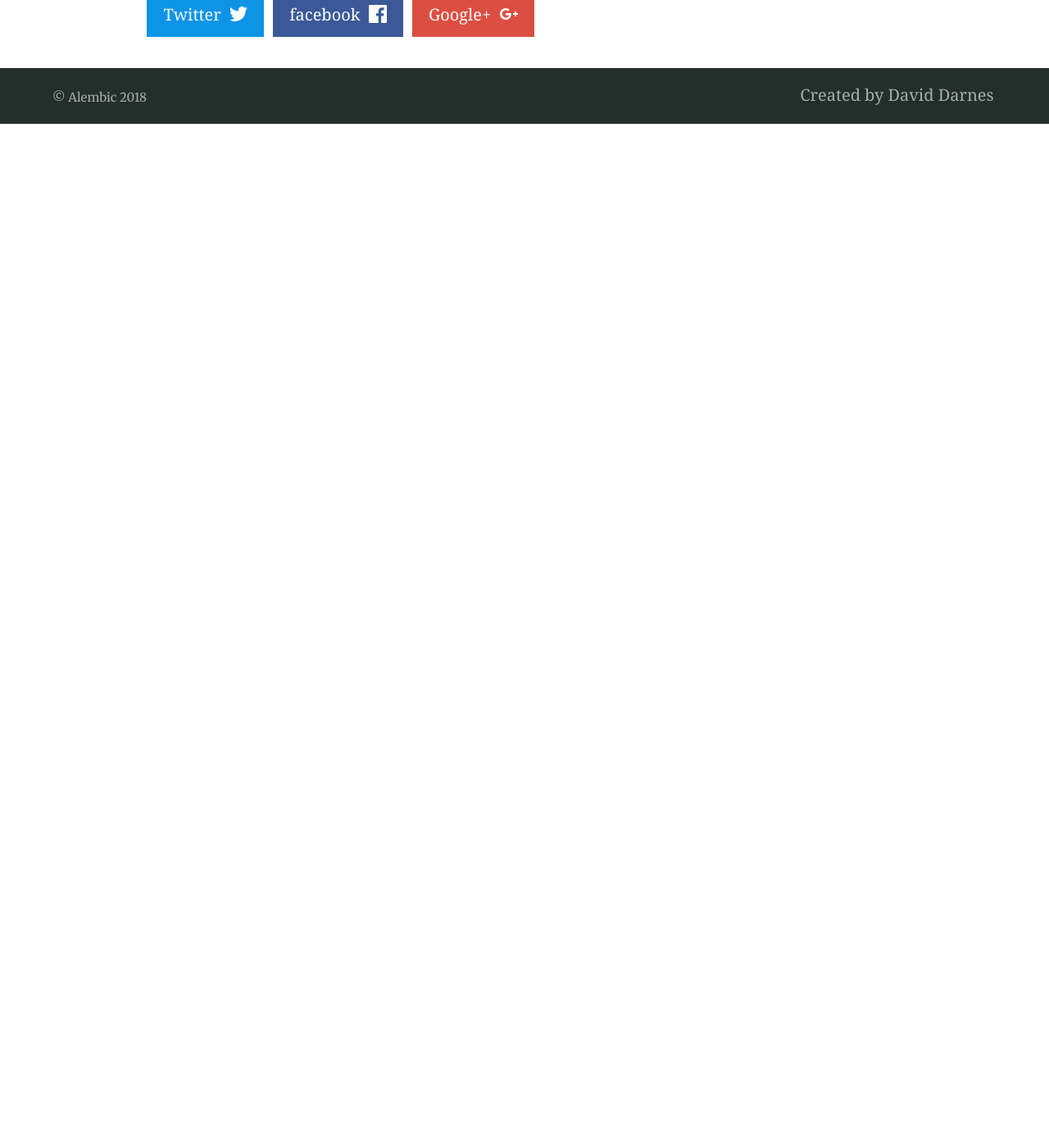
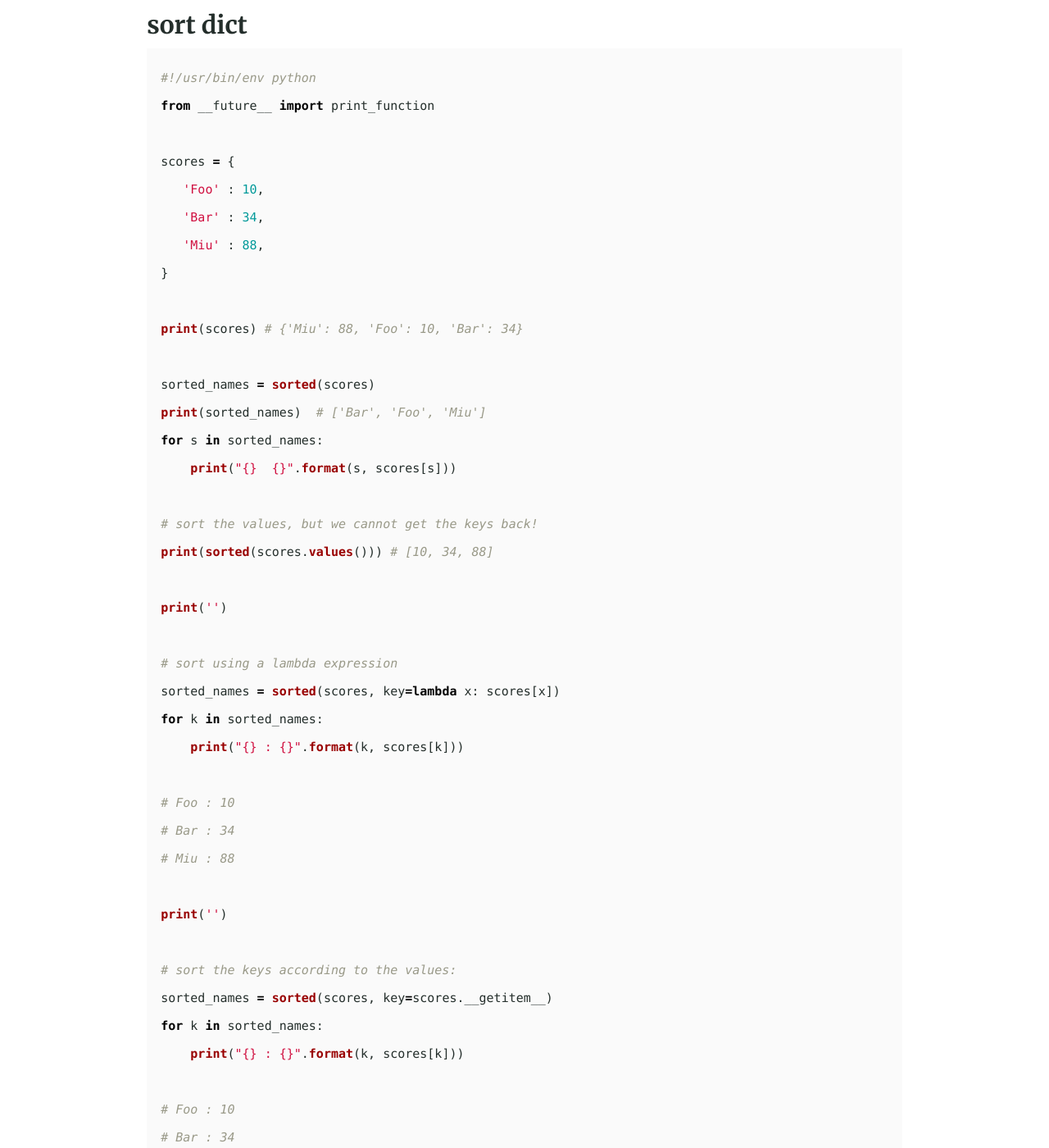
Before and after one commit to wudixm/wudixm.github.io, a Jekyll site: the page built from _posts/2018-04-19-Python.md, in a window 1280 px wide and 1400 px high, scrolled down 6048 px. Shown: the whole window at 82% size. Built offline with Jekyll 4.4.1, drawn with Linux system fonts in a browser that asks for light colours; our own code applies the rules of GitHub Pages for plain Markdown files; before the commit the page ends 6199 px from its top, so only the background shows below that; some of the changed text lies outside the part shown.

Commit message:
add python sort dict and json loads method

````diff
--- a/_posts/2018-04-19-Python.md
+++ b/_posts/2018-04-19-Python.md
@@ -1,4 +1,4 @@
-# 三元运算符
+### 三元运算符
 
 三元运算符通常在Python里被称为条件表达式，这些表达式基于真(true)/假(false)的条件判断，在Python 2.4以上才有了三元操作。
 
@@ -61,8 +61,6 @@ print((1 / 0, 2)[condition])
 ```
 
 这是因为在元组中是先建数据，然后用True(1)/False(0)来索引到数据。 而`if-else`条件表达式遵循普通的`if-else`逻辑树， 因此，如果逻辑中的条件异常，或者是重计算型（计算较久）的情况下，最好尽量避免使用元组条件表达式。
-
-
 
 ### str 的split 和 rsplit
 
@@ -183,3 +181,82 @@ urllib.urlretrieve(xml_file_url, filename=file_name)
 with gzip.open(file_name, 'rb') as xml_file:
 	...
 ```
+
+### sort dict
+
+```python
+#!/usr/bin/env python
+from __future__ import print_function
+
+scores = {
+   'Foo' : 10,
+   'Bar' : 34,
+   'Miu' : 88,
+}
+
+print(scores) # {'Miu': 88, 'Foo': 10, 'Bar': 34}
+
+sorted_names = sorted(scores)
+print(sorted_names)  # ['Bar', 'Foo', 'Miu']
+for s in sorted_names:
+    print("{}  {}".format(s, scores[s]))
+
+# sort the values, but we cannot get the keys back!
+print(sorted(scores.values())) # [10, 34, 88]
+
+print('')
+
+# sort using a lambda expression
+sorted_names = sorted(scores, key=lambda x: scores[x])
+for k in sorted_names:
+    print("{} : {}".format(k, scores[k]))
+
+# Foo : 10
+# Bar : 34
+# Miu : 88
+
+print('')
+
+# sort the keys according to the values:
+sorted_names = sorted(scores, key=scores.__getitem__)
+for k in sorted_names:
+    print("{} : {}".format(k, scores[k]))
+
+# Foo : 10
+# Bar : 34
+# Miu : 88
+```
+
+### json loads
+
+```
+@classmethod
+def get_duration_from_internet(cls, mp4_path):
+    url = 'http://cdn-app-qn-bj.colorv.cn/' + mp4_path + '?avinfo'
+    # print url
+    resp = requests.get(url, timeout=10)
+    if resp.status_code != 200:
+        return False
+
+    content = json.loads(resp.content)
+
+    streams = content.get('streams')
+    duration = streams[0].get('duration')
+    return duration
+
+content =
+{
+    "streams": [
+        {
+            "index": 0,
+            ...
+        }
+    ],
+    "format": {
+        "nb_streams": 1,
+        ...
+        }
+    }
+}
+
+```
````
